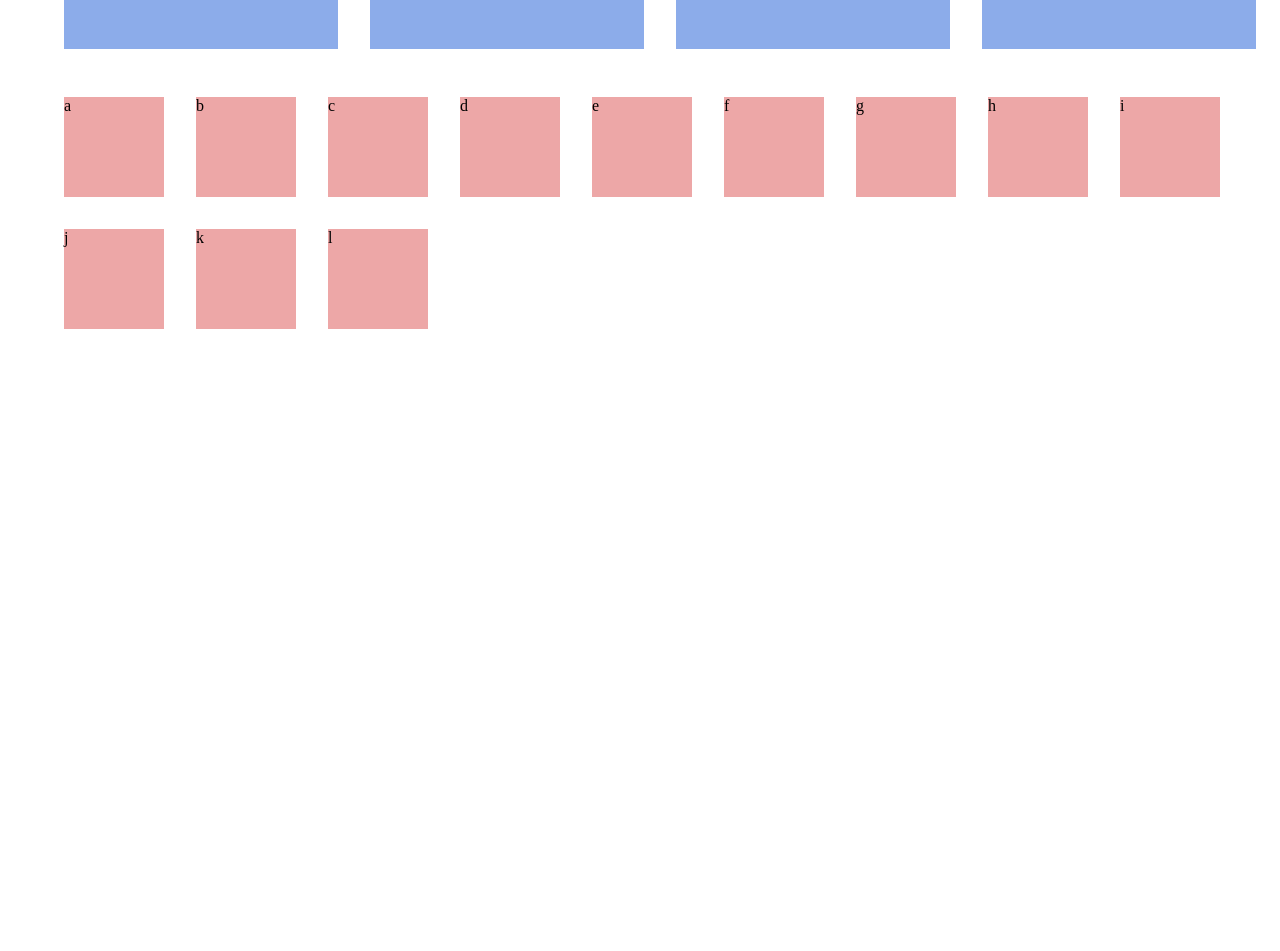
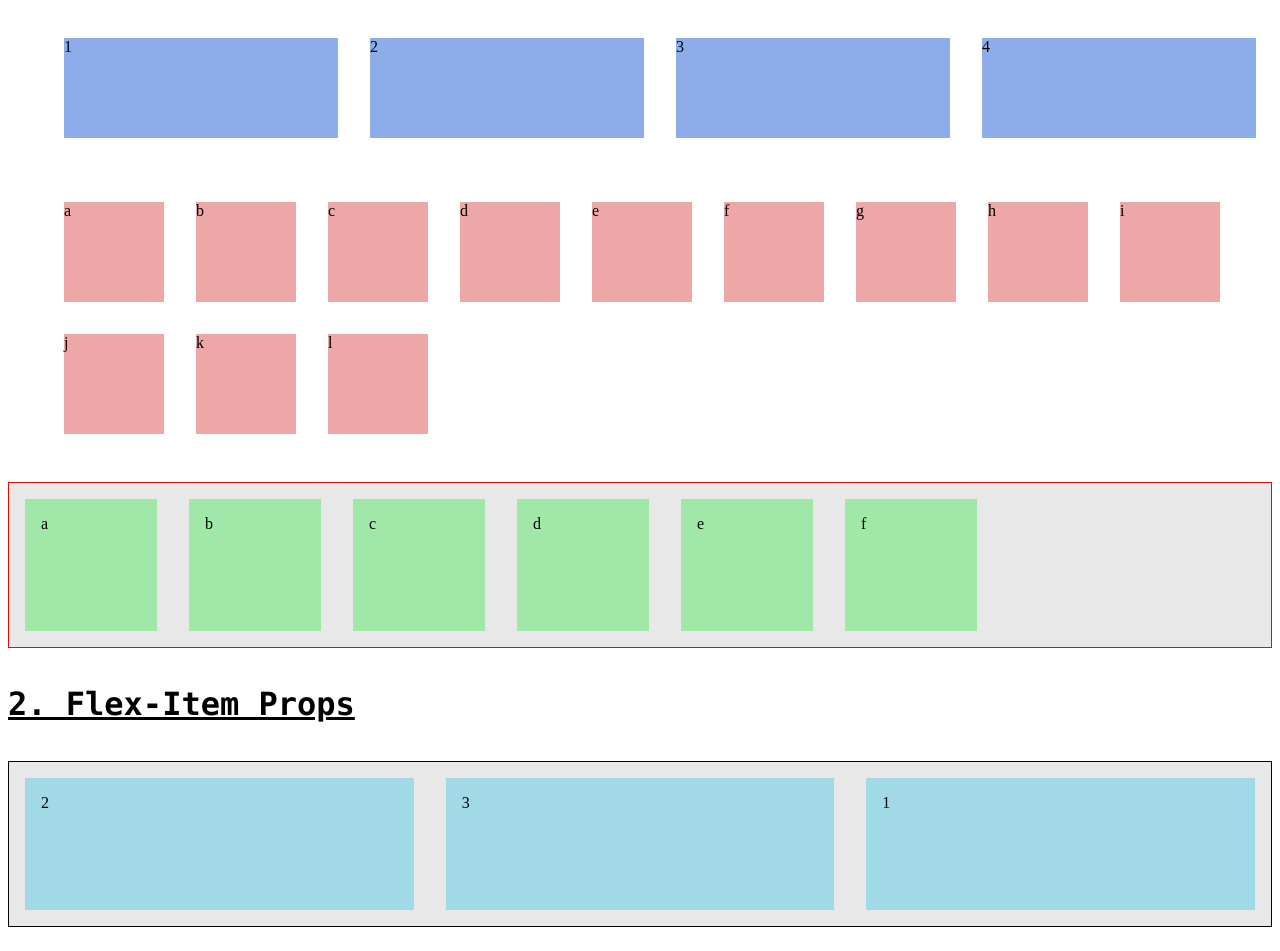
Before and after one commit to NateOs/all-out-flexbox, a plain HTML site: page index.html in a window 1280 px wide. Shown: the part 83-1034 px from the top of the page. Before the commit the page ends 800 px from the top, so only its background shows below. Drawn offline with Linux system fonts and the light colour scheme.

Commit message:
Flex basis and othe flex-items properties

```diff
--- a/css/styles.css
+++ b/css/styles.css
@@ -1,3 +1,14 @@
+body {
+display: flex;
+flex-direction: column;
+/* align-items: flex-start; */ /*this is the opp of justify-content*/
+}
+
+.container-props {
+    font-family: 'Lucida Console';
+    text-decoration: underline;
+}
+
 .parent-item-blue {
     display: flex;
     flex-direction: row;
@@ -26,3 +37,47 @@
     margin: 1em;
     list-style-type: none;
 }
+
+.parent-item-green {
+    display:flex;
+    border: 1px solid red;
+    padding: 0;
+    background-color: #e8e8e9;
+    /* justify-content: space-around; */
+    align-items: stretch;
+    /* align-content: flex-end; */
+}
+
+.child-item-green{
+    width: 100px;
+    height: 100px;
+    background-color: rgba(136, 231, 144, 0.733);
+    margin: 1em;
+    padding: 1em;
+    list-style-type: none;
+    align-items: flex-end;
+}
+
+.parent-item-cyan {
+    display:flex;
+    border: 1px solid rgb(7, 6, 6);
+    padding: 0;
+    background-color: #e8e8e9;
+    align-items: flex-end;
+}
+
+.child-item-cyan{
+    width: 100px;
+    height: 100px;
+    background-color: rgba(136, 212, 231, 0.733);
+    margin: 1em;
+    padding: 1em;
+    list-style-type: none;
+    flex-grow: 1;
+    /*flex-basis: % or pixel can be used to determine growth or shrinkage of a
+    flex item, can be set to auto or static value for no flexibility*/
+}
+
+.child-item-cyan:nth-child(1) {
+    order:1;
+}
--- a/index.html
+++ b/index.html
@@ -11,13 +11,15 @@
     </head>
     <body>
 
+    <h1 class="container-props">1. Exploring Flex Container Props</h1>
+<!-- First Test -->
     <ul class="parent-item-blue">
         <li class="child-item-blue">1</li>
         <li class="child-item-blue">2</li>
         <li class="child-item-blue">3</li>
         <li class="child-item-blue">4</li>
     </ul>
-
+<!-- Second Test -->
     <ul class="parent-item-red">
         <li class="child-item-red">a</li>
         <li class="child-item-red">b</li>
@@ -33,6 +35,24 @@
         <li class="child-item-red">l</li>
     </ul>
 
+<!-- Third Test -->
+<ul class="parent-item-green">
+    <li class="child-item-green">a</li>
+    <li class="child-item-green">b</li>
+    <li class="child-item-green">c</li>
+    <li class="child-item-green">d</li>
+    <li class="child-item-green">e</li>
+    <li class="child-item-green">f</li>
+</ul>
+
+<h1 class="container-props">2. Flex-Item Props</h1>
+<!-- 1st Test -->
+<ul class="parent-item-cyan">
+    <li class="child-item-cyan">1</li>
+    <li class="child-item-cyan">2</li>
+    <li class="child-item-cyan">3</li>
+</ul>
+
         <script src="" async defer></script>
     </body>
 </html>
```
